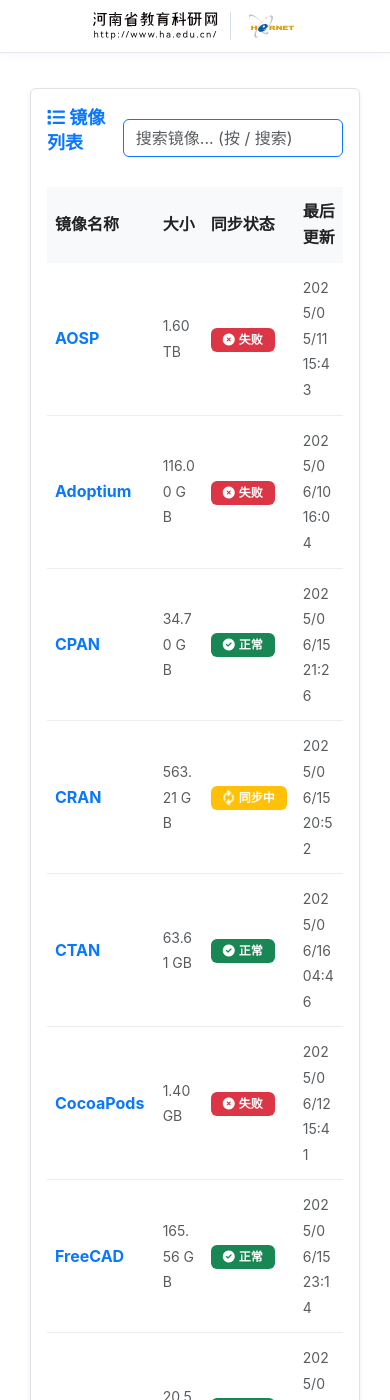
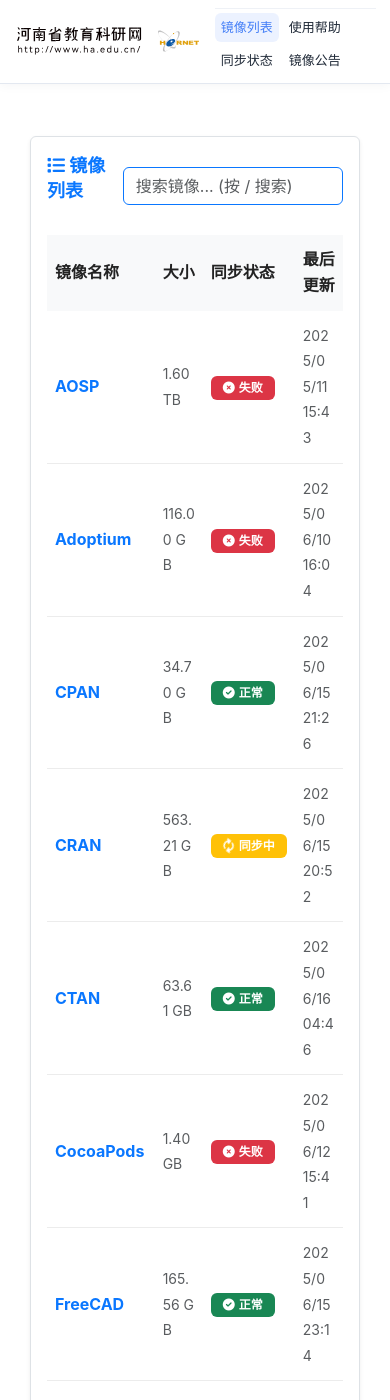
Before and after one commit to hernet-mirrors/ha-mirrors-web, a Jekyll site: the page built from index.html, in a window 390 px wide and 1400 px high. Built offline with Jekyll 4.4.1, drawn with Linux system fonts in a browser that asks for light colours; the list of posts is cut into pages by our own code.

Commit message:
fix(header): restore main nav between brand lockups
- Put .site-nav back between the two .brand-sep dividers with 4 items
  (镜像列表 / 使用帮助 / 同步状态 / 镜像公告), dropping the redundant
  开源镜像 link. Active-page highlight retained via {% if page.url ... %}.
- Reinstate the tablet (<=1100px compact spacing) and mobile (<=768px
  two-row stack, body padding-top 112px) breakpoints that got dropped
  when the nav was removed.
- cache-bust: bump main/header/footer css to ?v=11.

```diff
--- a/_includes/head.html
+++ b/_includes/head.html
@@ -31,7 +31,7 @@
 
 <link href="{{ '/static/css/bootstrap.min.css' | relative_url }}" rel="stylesheet">
 <link href="{{ '/static/css/all.min.css' | relative_url }}" rel="stylesheet">
-<link href="{{ '/static/css/main.css' | relative_url }}?v=10" rel="stylesheet">
-<link href="{{ '/static/css/header.css' | relative_url }}?v=10" rel="stylesheet">
-<link href="{{ '/static/css/footer.css' | relative_url }}?v=10" rel="stylesheet">
+<link href="{{ '/static/css/main.css' | relative_url }}?v=11" rel="stylesheet">
+<link href="{{ '/static/css/header.css' | relative_url }}?v=11" rel="stylesheet">
+<link href="{{ '/static/css/footer.css' | relative_url }}?v=11" rel="stylesheet">
 </head>
--- a/_includes/header.html
+++ b/_includes/header.html
@@ -1,9 +1,18 @@
-<!-- Site header: two-logo brand lockup only (maintenance-page pattern) -->
+<!-- Site header: two-logo brand lockup + flat nav row -->
 <header class="site-header" role="banner">
   <div class="site-header-inner">
     <a class="brand-main" href="{{ site.homelink | default: 'https://www.ha.edu.cn' }}" target="_blank" rel="noopener" aria-label="前往河南省教育科研网主站">
       <img src="{{ '/static/img/logo-main.svg' | relative_url }}" alt="河南省教育科研网">
     </a>
+    <div class="brand-sep" aria-hidden="true"></div>
+
+    <nav class="site-nav" aria-label="主导航">
+      <a href="{{ '/' | relative_url }}" {% if page.url == '/' %}class="active"{% endif %}>镜像列表</a>
+      <a href="{{ '/help/' | relative_url }}" {% if page.url contains '/help' %}class="active"{% endif %}>使用帮助</a>
+      <a href="{{ '/status/' | relative_url }}" {% if page.url contains '/status' %}class="active"{% endif %}>同步状态</a>
+      <a href="{{ '/news/' | relative_url }}" {% if page.url contains '/news' %}class="active"{% endif %}>镜像公告</a>
+    </nav>
+
     <div class="brand-sep" aria-hidden="true"></div>
     <a class="brand-mirror" href="{{ site.url | default: 'https://mirrors.ha.edu.cn' }}" aria-label="{{ site.title }}">
       <img src="{{ '/static/img/logo-hernet.svg' | relative_url }}" alt="HERNET">
--- a/static/css/header.css
+++ b/static/css/header.css
@@ -1,4 +1,4 @@
-/* Site header: two-logo brand lockup, fixed to top */
+/* Site header: two-logo brand lockup + flat nav row, fixed to top */
 .site-header {
   position: fixed;
   top: 0;
@@ -16,7 +16,6 @@
   padding: 10px 24px;
   display: flex;
   align-items: center;
-  justify-content: center;
   gap: 20px;
   min-height: 64px;
 }
@@ -33,12 +32,43 @@
   display: block;
 }
 
-/* Separator between the two brands */
+/* Separators flanking the nav */
 .brand-sep {
   flex-shrink: 0;
   width: 1px;
   height: 36px;
   background: #d7dde8;
+}
+
+/* Flat nav row */
+.site-nav {
+  flex: 1;
+  display: flex;
+  justify-content: center;
+  align-items: center;
+  gap: 24px;
+  flex-wrap: wrap;
+}
+
+.site-nav a {
+  color: #1f2937;
+  text-decoration: none;
+  font-size: 15px;
+  font-weight: 500;
+  padding: 6px 10px;
+  border-radius: 6px;
+  transition: color 0.15s ease, background-color 0.15s ease;
+  white-space: nowrap;
+}
+
+.site-nav a:hover {
+  color: #437EF7;
+  background-color: rgba(67, 126, 247, 0.08);
+}
+
+.site-nav a.active {
+  color: #437EF7;
+  background-color: rgba(67, 126, 247, 0.1);
 }
 
 /* Right brand: logo-hernet + "Mirror" -> mirrors.ha.edu.cn */
@@ -72,17 +102,42 @@
 
 .brand-mirror span { line-height: 1; }
 
-/* Reserve space for the fixed header */
+/* Reserve space for fixed header */
 body { padding-top: 80px; }
 
-/* Tablet / mobile sizing */
+/* Tablet: compact nav spacing */
+@media (max-width: 1100px) {
+  .site-header-inner { gap: 14px; padding: 10px 18px; }
+  .site-nav { gap: 14px; }
+  .site-nav a { font-size: 14px; padding: 5px 8px; }
+  .brand-main img { height: 34px; }
+  .brand-mirror img { height: 26px; }
+  .brand-mirror { font-size: 18px; }
+}
+
+/* Mobile: stack into two rows — brands up top, nav below */
 @media (max-width: 768px) {
-  .site-header-inner { padding: 8px 14px; gap: 12px; min-height: 52px; }
-  .brand-sep { height: 28px; }
+  .site-header-inner {
+    flex-wrap: wrap;
+    padding: 8px 14px;
+    gap: 10px;
+  }
+  .brand-sep { display: none; }
+  .site-nav {
+    order: 3;
+    width: 100%;
+    justify-content: flex-start;
+    overflow-x: auto;
+    gap: 4px;
+    padding-top: 4px;
+    border-top: 1px solid #eef1f6;
+  }
+  .site-nav a { font-size: 13px; padding: 4px 6px; flex-shrink: 0; }
+  .brand-main { order: 1; margin-right: auto; }
+  .brand-mirror { order: 2; font-size: 16px; }
   .brand-main img { height: 30px; }
-  .brand-mirror img { height: 24px; }
-  .brand-mirror { font-size: 17px; }
-  body { padding-top: 64px; }
+  .brand-mirror img { height: 22px; }
+  body { padding-top: 112px; }
 }
 
 @media (max-width: 480px) {
@@ -101,6 +156,12 @@
   .brand-mirror img {
     filter: invert(0.92) hue-rotate(180deg) brightness(1.15);
   }
+  .site-nav a { color: #F9F9F9; }
+  .site-nav a:hover,
+  .site-nav a.active {
+    color: #8BB4E8;
+    background-color: rgba(139, 180, 232, 0.12);
+  }
   .brand-mirror { color: #8BB4E8; }
   .brand-mirror:hover {
     color: #8BB4E8;
```
